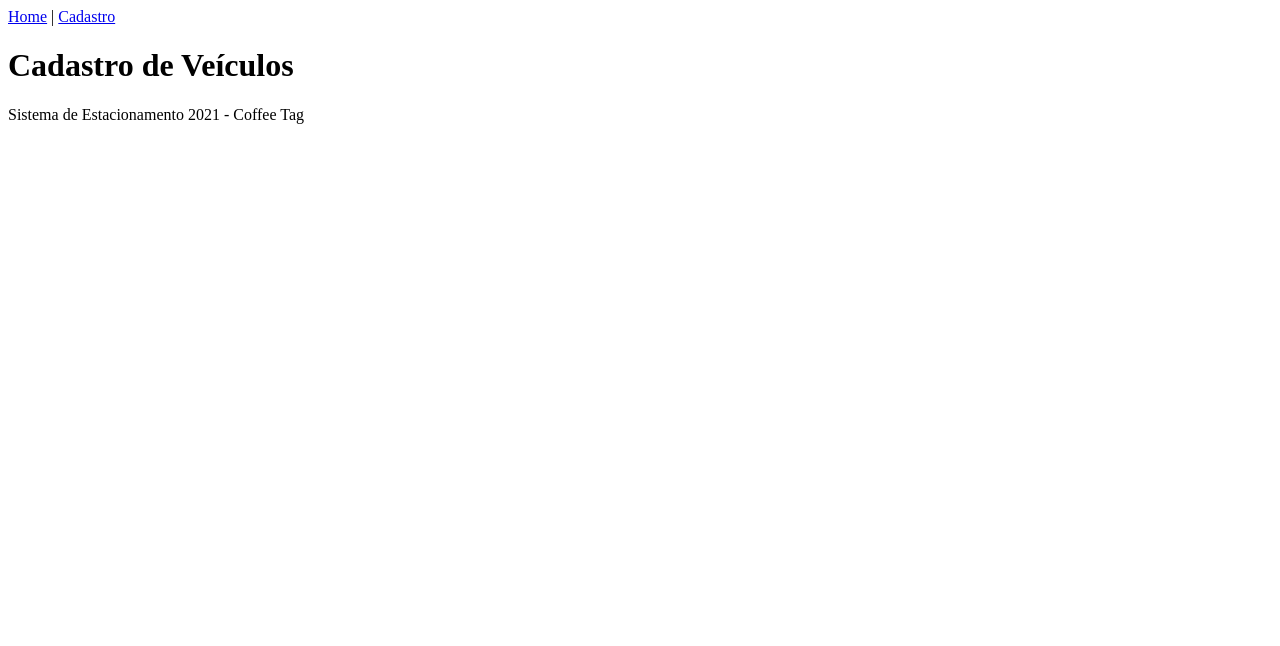
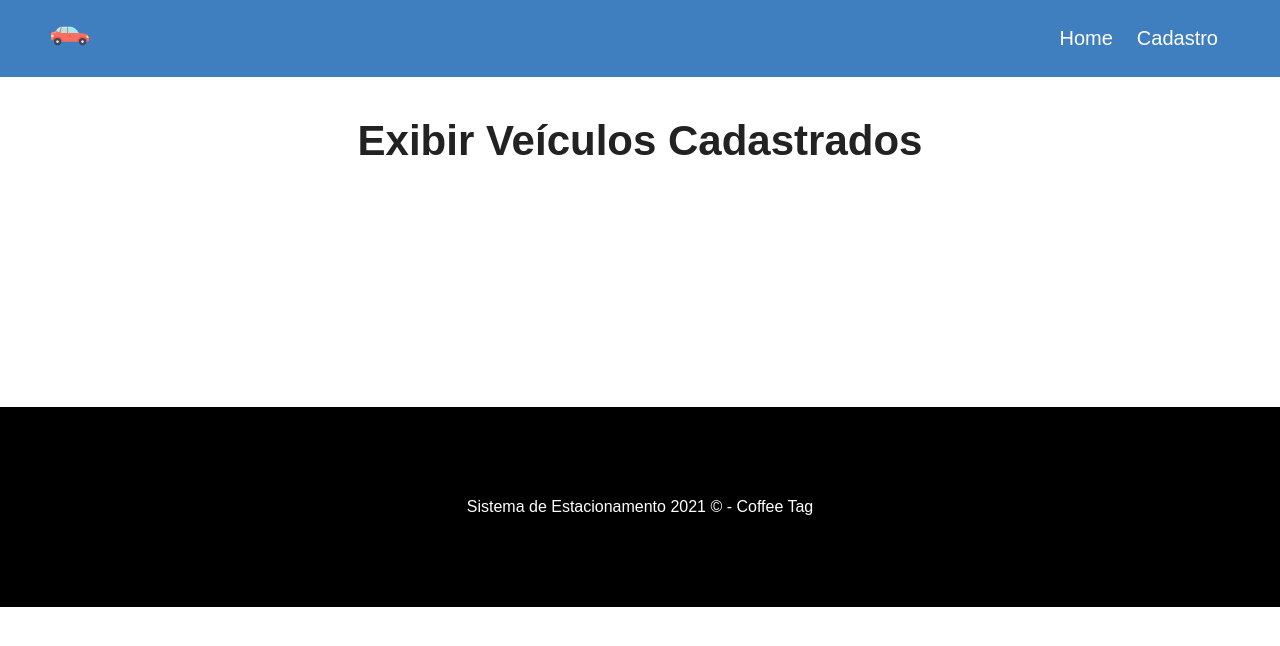
Before and after one commit to Leonardo-Lourenco/App-Estacionamento-de-Veiculos, a Vue app: page /cadastro in a window 1280 px wide. Shown: the top 646 px of the page. Built offline with nearby package versions, Linux system fonts and the light colour scheme.

Commit message:
Add files via upload

```diff
--- a/src/App.vue
+++ b/src/App.vue
@@ -1,7 +1,7 @@
 <template>
 
 
-  <Navbar />
+  <Navbar :logo="logo_src" :alt="app_name" />
 
 
   <router-view/>  <!--  As viwes são impresas atraves deste carinha  -->
@@ -21,6 +21,13 @@
     components: {
       Navbar,
       Footer
+    },
+
+    data() {
+      return{
+        logo_src: "/img/carro.png",
+        app_name: "Cadastre o Carro no Estacionamento"
+      }
     }
   }
 
@@ -29,6 +36,23 @@
 
 <style>
 
+  *{
+    margin: 0px;
+    padding: 0px;
+    box-sizing: border-box;
+    font-family: Arial, Arial, Helvetica, sans-serif;
+  }
 
+  .main-container{
+    margin: 40px;
+    min-height: 250px;;
+  }
+
+  h1 {
+    text-align: center;
+    font-size: 42px;
+    margin-bottom: 40px;
+    color: #222;
+  }
 
 </style>
--- a/src/components/Footer.vue
+++ b/src/components/Footer.vue
@@ -1,6 +1,9 @@
 <template>
 
-    <p> Sistema de Estacionamento 2021 - Coffee Tag </p>
+    <footer id="footer">
+         <p> Sistema de Estacionamento 2021 &copy; - Coffee Tag </p>
+
+    </footer>
 
 </template>
 
@@ -16,4 +19,14 @@
 
 <style scoped>
 
+    #footer{
+        height: 200px;
+        background-color: black;
+        color: white;
+        display: flex;
+        align-items: center;
+        justify-content: center;
+        width: 100%;
+    }
+
 </style>
--- a/src/components/Navbar.vue
+++ b/src/components/Navbar.vue
@@ -2,14 +2,14 @@
 
   <div id="nav">
 
-    <router-link to="/">
+    <router-link to="/" id="logo-url">
 
-        <img src="" id="logo">
+        <img :src="logo" :alt="alt" id="logo">
 
     </router-link>
 
 
-    <router-link to="/">Home</router-link> |
+    <router-link to="/">Home</router-link>
     <router-link to="/cadastro">Cadastro</router-link>
   </div>
 
@@ -20,7 +20,8 @@
 <script>
 
     export default {
-        name: "Navbar"
+        name: "Navbar",
+        props: ["logo", "alt"]  // Logo do Projeto e as imagens
     }
 
 
@@ -28,4 +29,39 @@
 
 <style scoped>
 
+  #nav {
+    background-color: #3F7FBF;
+    padding: 15px 50px;
+    display: flex;
+    justify-content: flex-end;
+    align-items: center;
+  }
+
+  #nav #logo-url{
+    margin: auto;
+    margin-left: 0;;
+  }
+
+  #logo {
+    width: 40px;
+    height: 40px;
+  }
+
+
+  #nav a{
+
+    color: #fff;
+    text-decoration: none;
+    margin: 12px;
+    transition: .5s;
+    font-size: 20px;
+
+
+  }
+
+ #nav a:hover{
+   color: red;
+   border-bottom: 2px solid red;
+ }
+
 </style>
--- a/src/views/Cadastro.vue
+++ b/src/views/Cadastro.vue
@@ -1,5 +1,5 @@
 <template>
-  <div class="cadastro">
-    <h1> Cadastro de Veículos </h1>
+  <div class="main-container">
+    <h1> Exibir Veículos Cadastrados </h1>
   </div>
 </template>
--- a/src/views/Home.vue
+++ b/src/views/Home.vue
@@ -1,7 +1,7 @@
 <template>
-  <div class="home">
+  <div class="main-container">
 
-    <h1> HOME </h1>
+    <h1> Cadastrar Veículos </h1>
 
   </div>
 </template>
```
